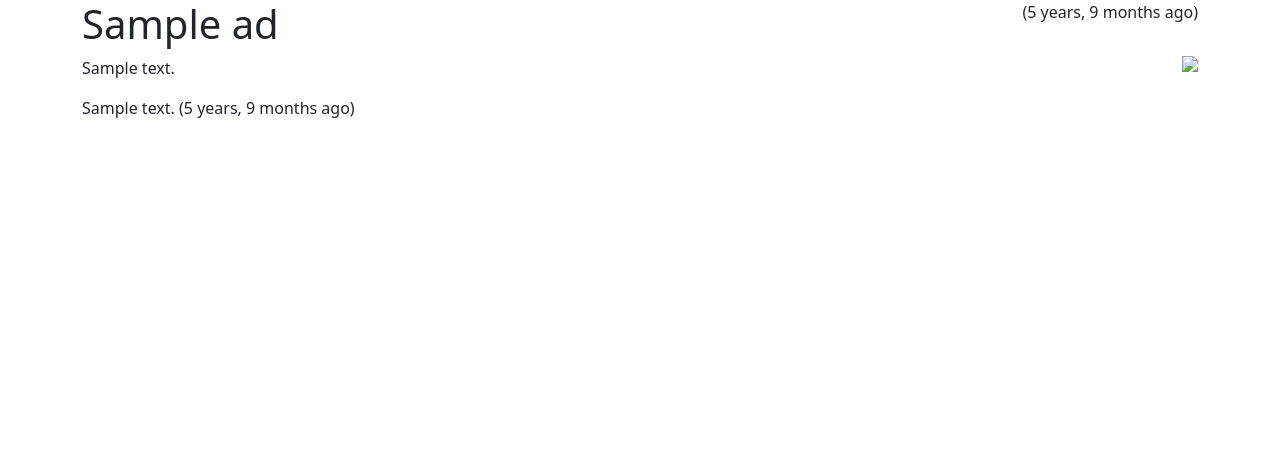
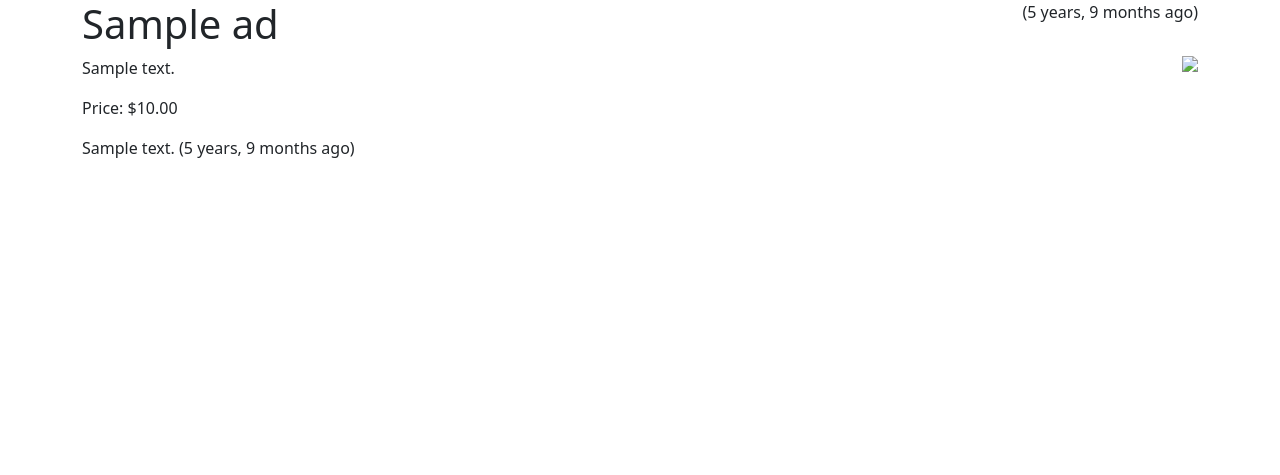
Before and after one commit to AshmitSagar/django-market, a Django app: page /ad/1 in a window 1280 px wide. Shown: the top 475 px of the page. Run offline with Django 5.2, Linux system fonts and the light colour scheme; tables that the repository leaves empty hold one stand-in row (values such as "Sample post"); some libraries are stand-ins or nearby versions.

Commit message:
autograder improvements

```diff
--- a/mkt/templates/mkt/detail.html
+++ b/mkt/templates/mkt/detail.html
@@ -35,6 +35,7 @@
 <p>
 {{ ad.text }}
 </p>
+<p> Price: ${{ ad.price }} </p>
 
 <!-- Add the section for comments here -->
 {% if user.is_authenticated %}
```
